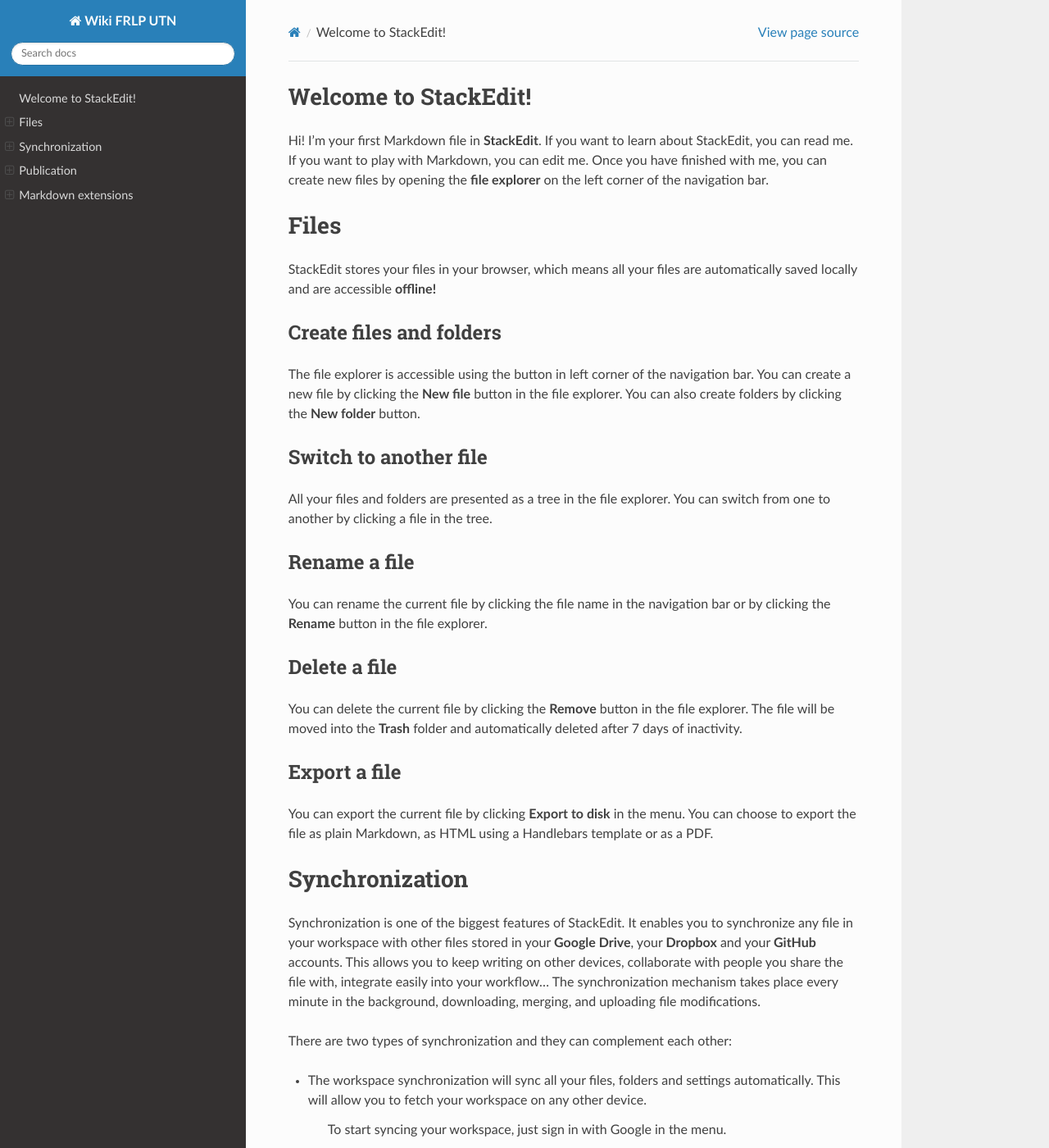
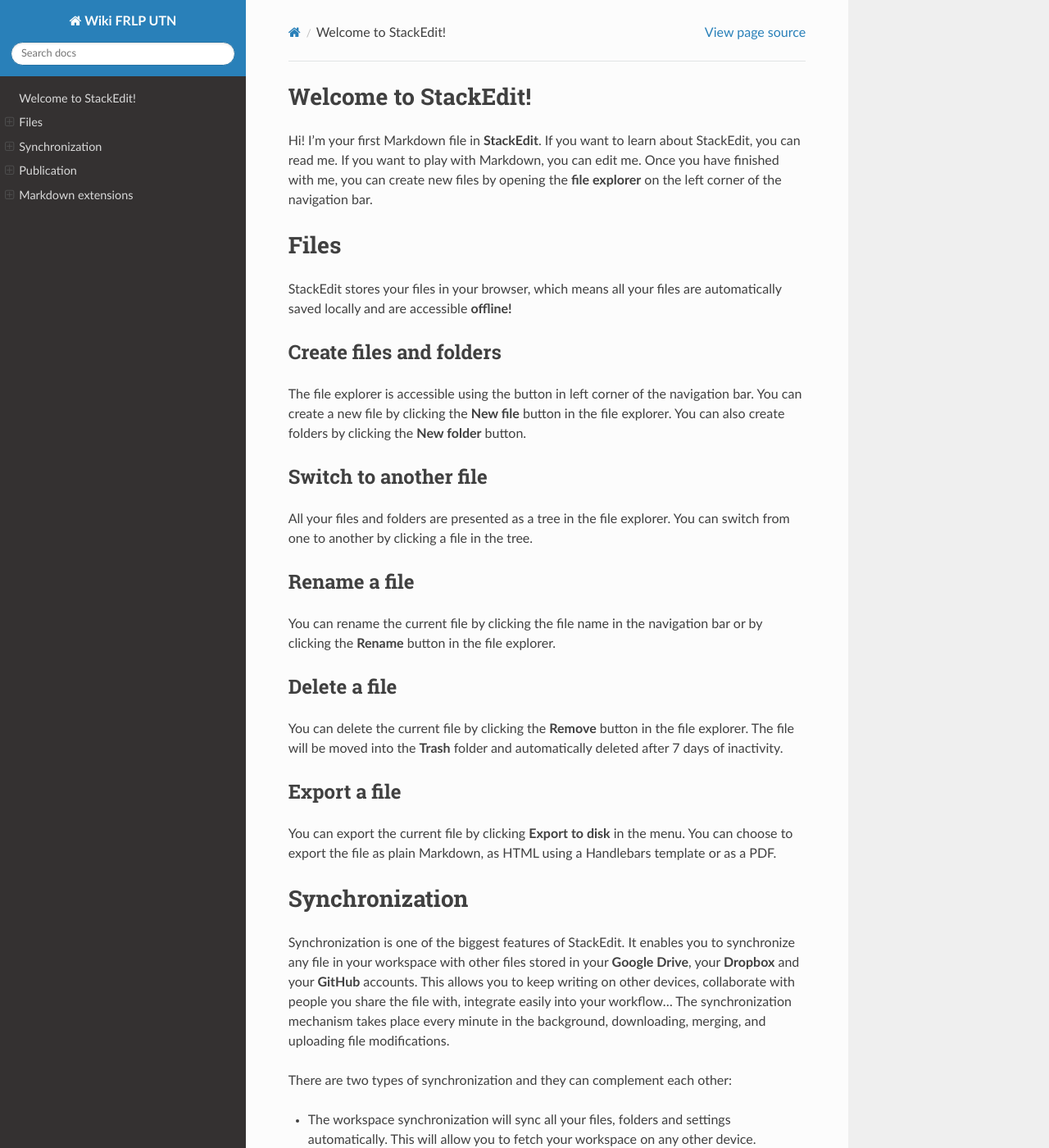
Before and after one commit to pangolp/wiki, a Sphinx documentation site: the page built from source/index.md, in a window 1280 px wide and 1400 px high. Shown: the whole window at 82% size. Built offline with Sphinx 7.4.7 and the Read the Docs theme 2.0.0, drawn with Linux system fonts in a browser that asks for light colours.

Commit message:
Adding custom css
The custom file is added inside the conf.py file, and the amount of width occupied by the content is modified.

```diff
--- /dev/null
+++ b/source/_static/css/custom.css
@@ -0,0 +1,3 @@
+.wy-nav-content {
+    max-width: 75% !important;
+}
--- a/source/conf.py
+++ b/source/conf.py
@@ -68,3 +68,7 @@
 # relative to this directory. They are copied after the builtin static files,
 # so a file named "default.css" will overwrite the builtin "default.css".
 html_static_path = ['_static']
+
+html_css_files = [
+    'css/custom.css',
+]
```
